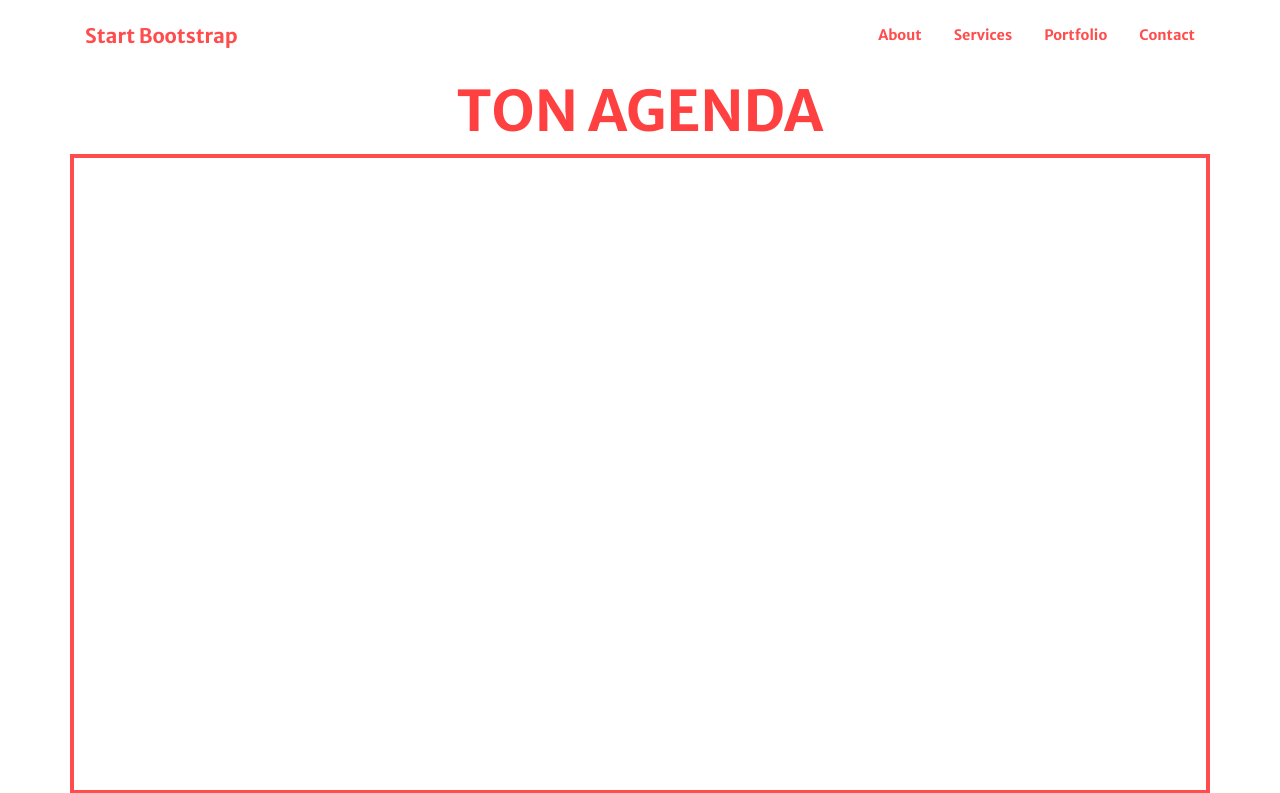
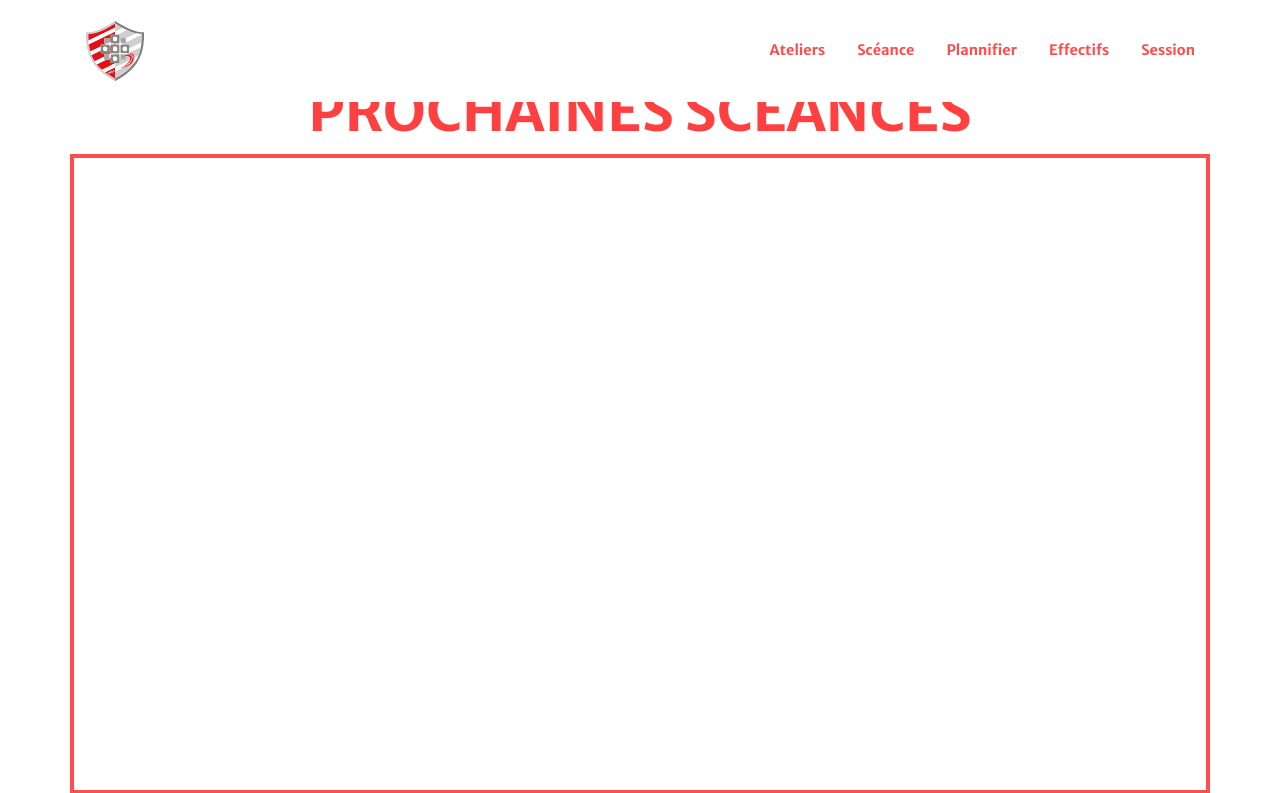
Before and after one commit to cendrars59/clubManager, a Django app: page / in a window 1280 px wide. Shown: the top 793 px of the page. Run offline with Django 3.2, Linux system fonts and the light colour scheme; some libraries are stand-ins or nearby versions.

Commit message:
Nav bar frame implementation

```diff
--- a/pages/templates/pages/home.html
+++ b/pages/templates/pages/home.html
@@ -7,7 +7,7 @@
         <div class="container h-100">
             <div class="row h-100 align-items-center justify-content-center text-center">
                 <div class="col-lg-12 align-self-end">
-                    <h1 class="text-uppercase text-red-75 font-weight-bold">Ton agenda</h1>
+                    <h1 class="text-uppercase text-red-75 font-weight-bold">Prochaines scéances</h1>
                 </div>
                 <div class="col-lg-12 align-self-baseline border-red div-agenda">
 
--- a/static/src/scss/_navbar.scss
+++ b/static/src/scss/_navbar.scss
@@ -11,7 +11,7 @@
     .navbar-nav {
         .nav-item {
             .nav-link {
-                color: $roct_red;
+                color: $white;
                 font-family: $font-family-sans-serif;
                 font-weight: $font-weight-bold;
                 font-size: 0.9rem;
--- a/templates/base.html
+++ b/templates/base.html
@@ -26,14 +26,20 @@
         {% block nav%}
         <nav class="navbar navbar-expand-lg navbar-light fixed-top py-3" id="mainNav">
             <div class="container">
-                <a class="navbar-brand js-scroll-trigger" href="#page-top">Start Bootstrap</a>
+                <a class="navbar-brand js-scroll-trigger" href="#page-top">
+                    <img
+                            src="{% static 'dist/assets/img/logo/logo.svg' %}"  width="60" height="60" class="d-inline-block align-top"
+                            alt="Image"
+                            id="logo" />
+                </a>
                 <button class="navbar-toggler navbar-toggler-right" type="button" data-toggle="collapse" data-target="#navbarResponsive" aria-controls="navbarResponsive" aria-expanded="false" aria-label="Toggle navigation"><span class="navbar-toggler-icon"></span></button>
                 <div class="collapse navbar-collapse" id="navbarResponsive">
                     <ul class="navbar-nav ml-auto my-2 my-lg-0">
-                        <li class="nav-item"><a class="nav-link js-scroll-trigger" href="#about">About</a></li>
-                        <li class="nav-item"><a class="nav-link js-scroll-trigger" href="#services">Services</a></li>
-                        <li class="nav-item"><a class="nav-link js-scroll-trigger" href="#portfolio">Portfolio</a></li>
-                        <li class="nav-item"><a class="nav-link js-scroll-trigger" href="#contact">Contact</a></li>
+                        <li class="nav-item"><a class="nav-link js-scroll-trigger" href="#about">Ateliers</a></li>
+                        <li class="nav-item"><a class="nav-link js-scroll-trigger" href="#services">Scéance</a></li>
+                        <li class="nav-item"><a class="nav-link js-scroll-trigger" href="#portfolio">Plannifier</a></li>
+                        <li class="nav-item"><a class="nav-link js-scroll-trigger" href="#portfolio">Effectifs</a></li>
+                        <li class="nav-item"><a class="nav-link js-scroll-trigger" href="#contact">Session</a></li>
                     </ul>
                 </div>
             </div>
```
Also changed, not shown: static/dist/assets/img/logo/logo.svg (added), static/dist/css/styles.css.
